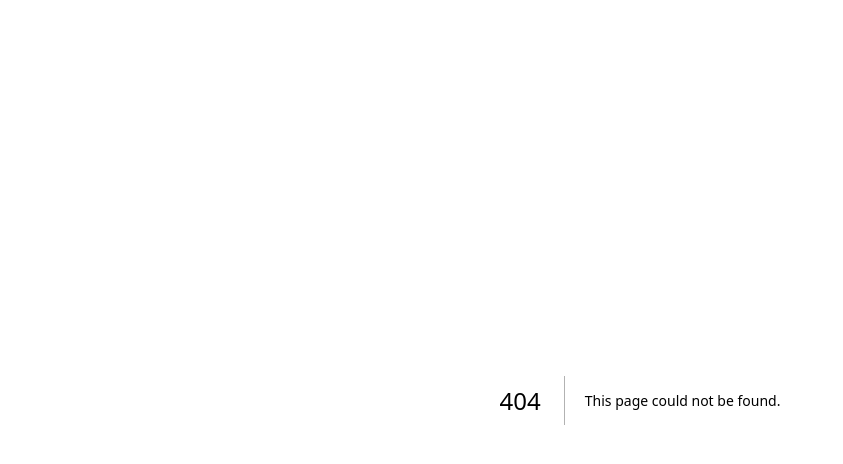
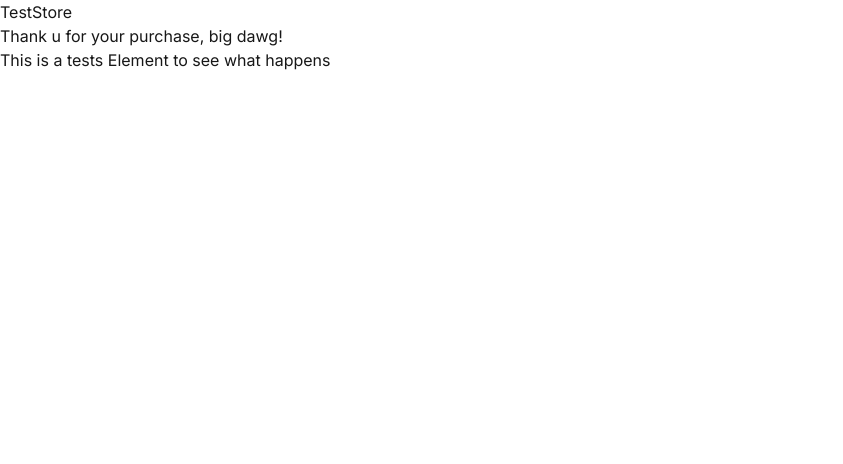
Before and after one commit to DEIVILO/ab-testing-site, a Next.js app: page /thank-you in a window 1280 px wide. Before the commit this address had no page. Shown: the top 464 px of the page, without its empty margins (0-843 px from the left). Built offline with nearby package versions, Linux system fonts and the light colour scheme.

Commit message:
added thank-you page

```diff
--- /dev/null
+++ b/src/app/thank-you/page.tsx
@@ -0,0 +1,17 @@
+const page = () => {
+    return (
+        <div>
+            <h1>
+                TestStore
+            </h1>
+            <h1>
+                Thank u for your purchase, big dawg!
+            </h1>
+            <h2>
+                This is a tests Element to see what happens
+            </h2>
+        </div>
+    );
+}
+
+export default page;
```
